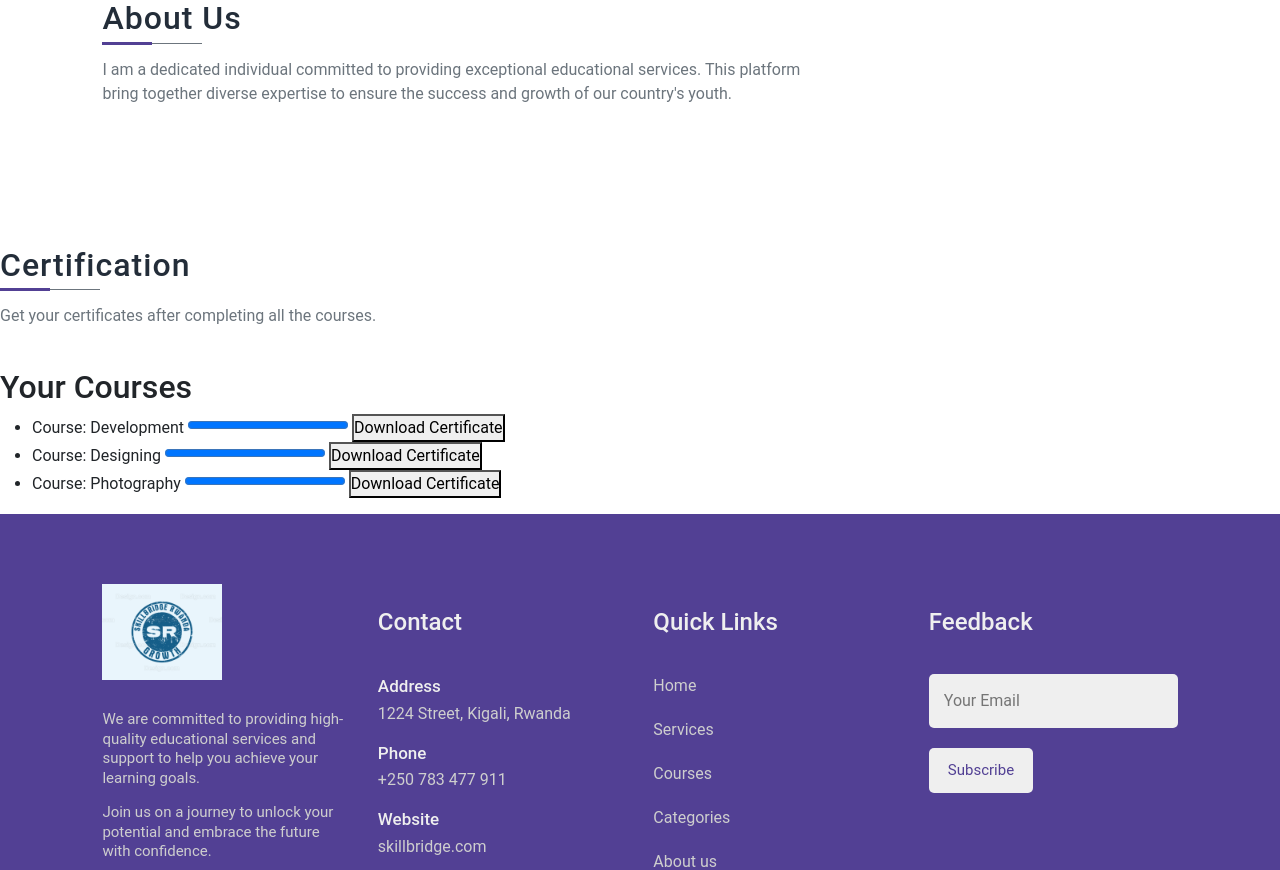
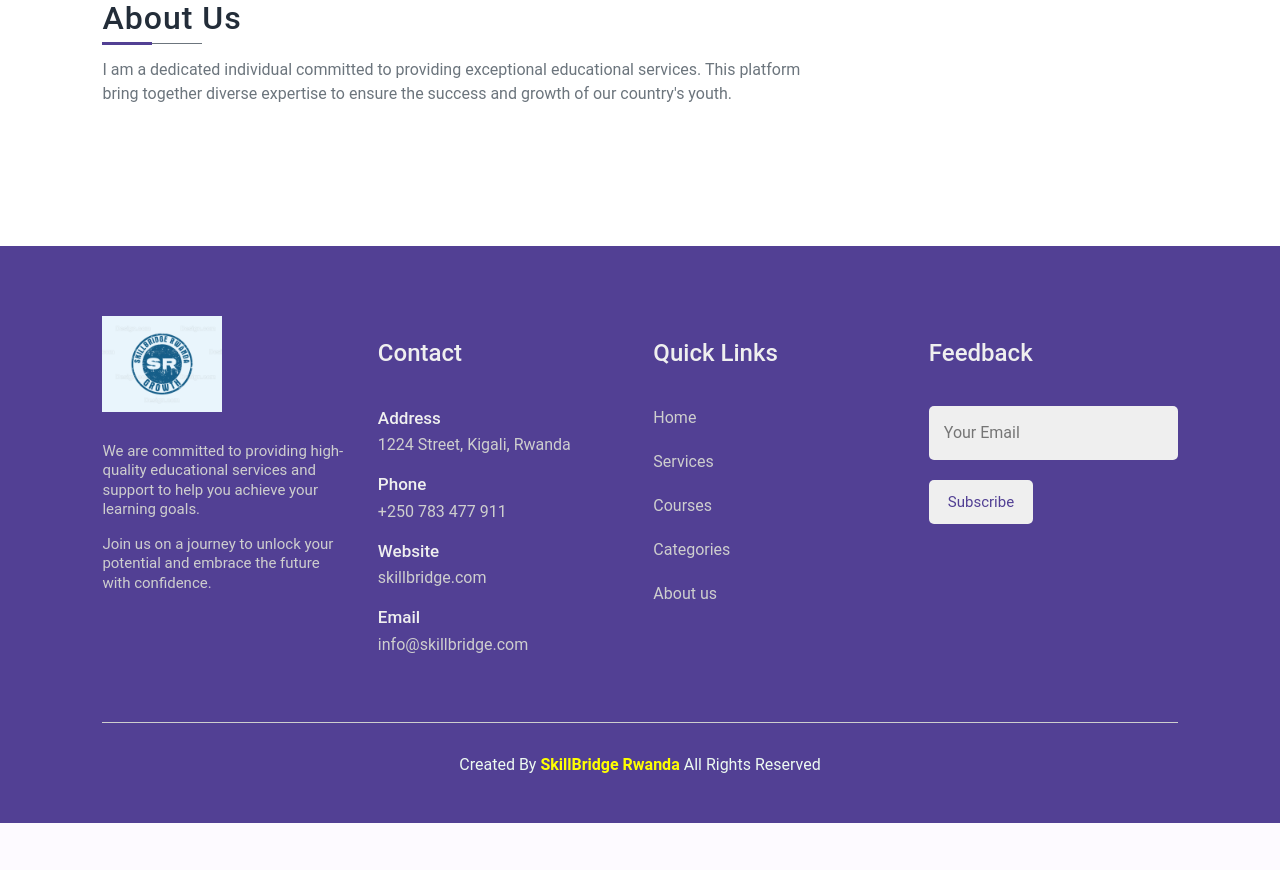
Before and after one commit to jasingizwe/skillbridge, a PHP site: page / in a window 1280 px wide. Shown: the part 4141-5011 px from the top of the page. After the commit the page ends 4964 px from the top, so only its background shows below. Run offline with PHP 8.4, Linux system fonts and the light colour scheme; data comes from the database, SQL or seed files in the repository; some libraries are stand-ins or nearby versions.

Commit message:
[Commit] Made some changes

```diff
--- a/index.php
+++ b/index.php
@@ -239,33 +239,7 @@ $courses = $dbConnection->Getrows("SELECT * FROM courses");
 </section>
 <!--   *** About us Section Ends ***   -->
 
-<!--   *** Certification Section Starts ***   -->
-<section class="certificate" id="categories">
-    <!--   === Certification Section Header Starts ===   -->
-	<header class="section-header">
-		 <h1>Certification</h1>
-		 <p>Get your certificates after completing all the courses.</p>
-	</header>
-	<!--   === About us Section Header Ends ===   -->
-    <div>
-        <h2>Your Courses</h2>
-        <ul>
-            <li>Course: Development <progress value="100" max="100"></progress>
-                <button onclick="downloadCertificate('courseId')">Download Certificate</button>
-            </li>
 
-            <li>Course: Designing <progress value="100" max="100"></progress>
-                <button onclick="downloadCertificate('courseId')">Download Certificate</button>
-            </li>
-
-            <li>Course: Photography <progress value="100" max="100"></progress>
-                <button onclick="downloadCertificate('courseId')">Download Certificate</button>
-            </li>
-        </ul>
-    </div>
-
-</section>
-<!--   *** Certification Section Ends ***   -->
 
 <!--   *** Footer Section Starts ***   -->
 <?php require_once('partials/_footer.php');?>
--- a/student/course_details.php
+++ b/student/course_details.php
@@ -53,6 +53,9 @@ AND student_id=?",["$course_id","$user_id"]);
 
             </div>
         </div>
+        <a class="btn btn-outline-dark btn-sm mt-4" href="../certificate/generate_pdf.php?user_id=<?php echo $user_id. "&course_id=".$course_id; ?>" >Get certificate</a>
+
+        <p class="mt-2"> <strong>NB:</strong> If you generate certificate without completing the course it won't be signed or stamped.</p>
 
       </div>
 
--- a/student/index.php
+++ b/student/index.php
@@ -60,7 +60,7 @@ $current_user= $dbConnection->GetRow("SELECT * FROM users WHERE users.id =
                             </div>
                         </div>
                     </div>
-                    <a class="btn btn-outline-dark btn-sm" href="../certificate/generate_pdf.php?user_id=<?php echo $current_user['id']. "&course_id=".$enrolled['course_id'] ?>" >Get certificate</a>
+
                 </div>
 
                 <?php }} else{?>
```
